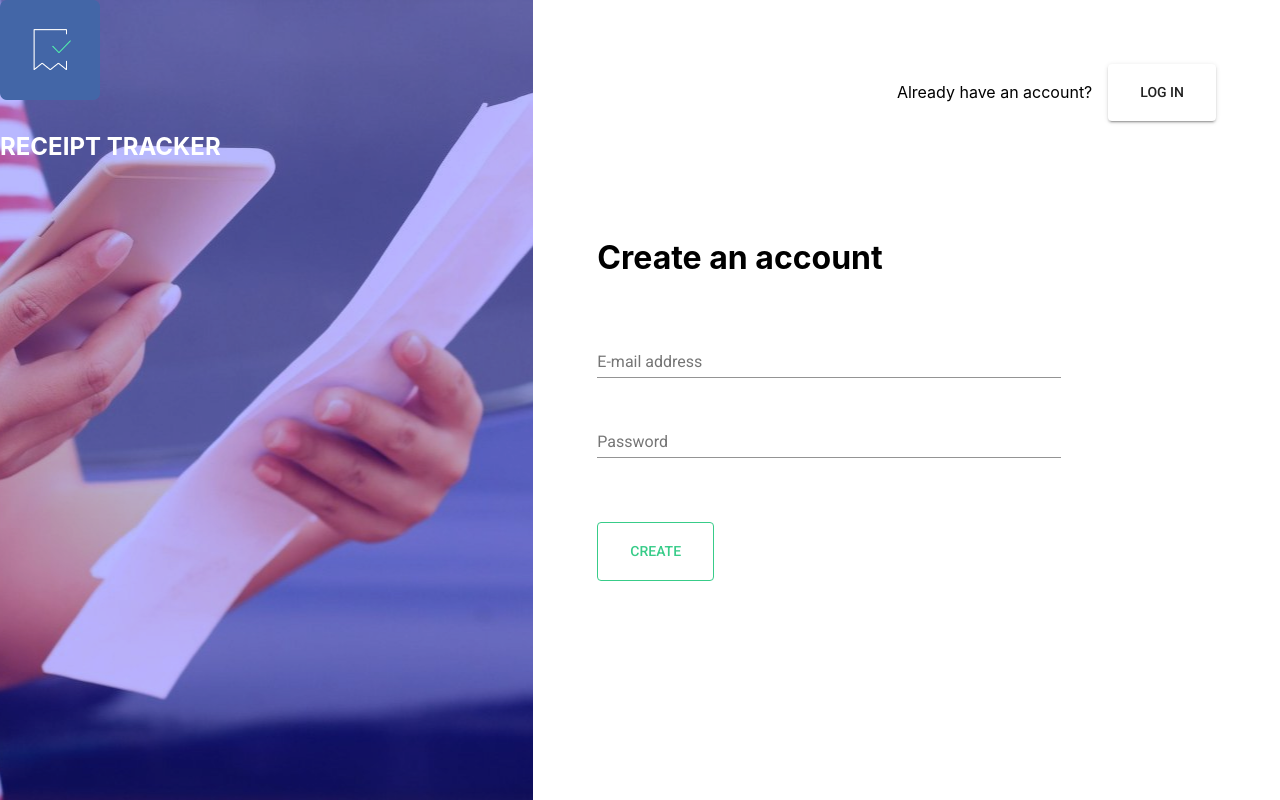
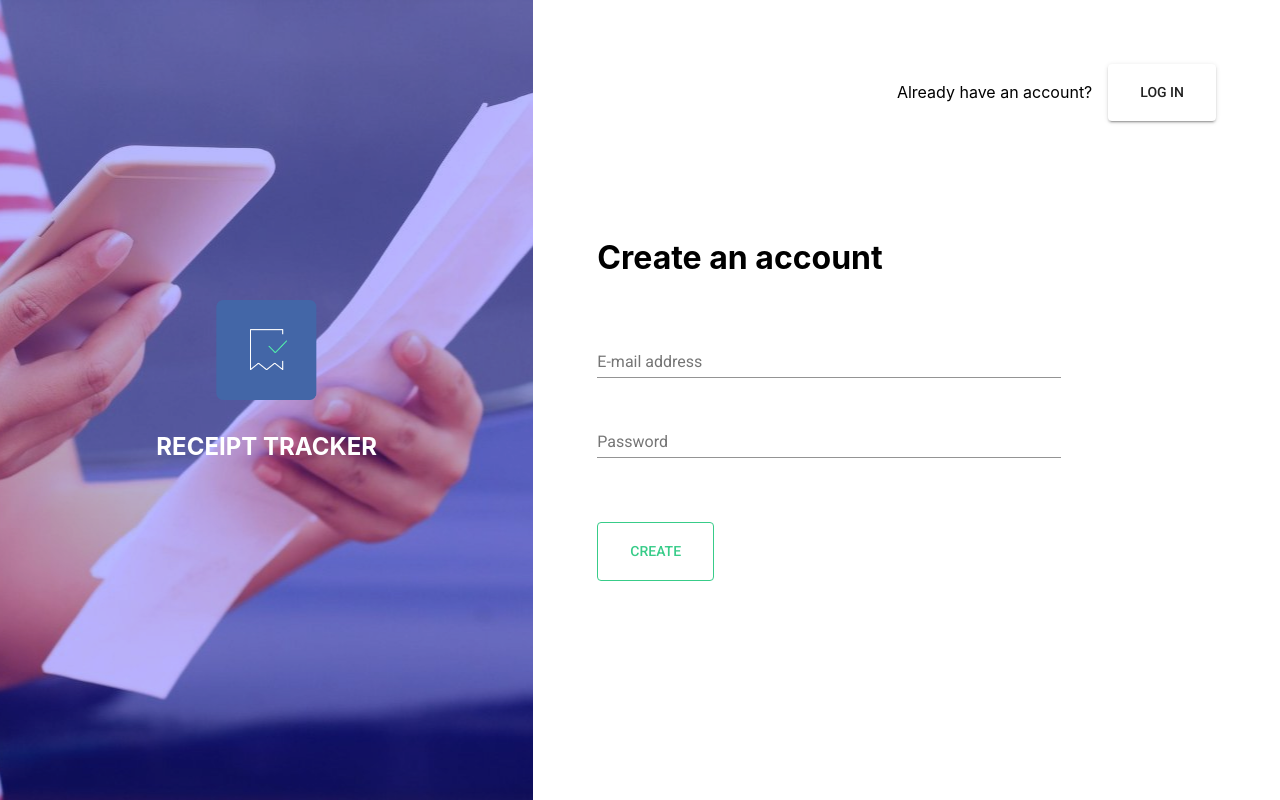
Before and after one commit to hatchways/team-bubblegum, a React (Create React App) app in the folder client/: page /signup in a window 1280 px wide. Built offline with nearby package versions, Linux system fonts and the light colour scheme.

Commit message:
Center logo

```diff
--- a/client/src/pages/Login.js
+++ b/client/src/pages/Login.js
@@ -3,7 +3,6 @@ import { TextField, Button, Grid } from '@material-ui/core';
 import { makeStyles } from '@material-ui/core/styles';
 import bgImage from '../assets/images/4c49d03df598d6822be307208f2333b1e9b42279.png';
 import logo from '../assets/images/logo.png';
-import { Redirect } from 'react-router-dom';
 
 import CustomizedSnackbars from '../components/Snackbar';
 
@@ -14,7 +13,8 @@ const useStyles = makeStyles(theme => ({
   imageContainer: {
     width: '100px',
     height: '100px',
-    marginBottom: '2rem'
+    marginBottom: '2rem',
+    margin: 'auto'
   },
   background: {
     backgroundImage: `url(${bgImage})`,
@@ -29,7 +29,8 @@ const useStyles = makeStyles(theme => ({
     opacity: '.28',
     display: 'flex',
     justifyContent: 'center',
-    alignItems: 'center'
+    alignItems: 'center',
+    position: 'relative'
   },
   logoOverlay: {
     position: 'absolute'
@@ -39,7 +40,11 @@ const useStyles = makeStyles(theme => ({
     height: '200px',
     fontSize: '1.5rem',
     fontWeight: 700,
-    color: '#FFF'
+    color: '#FFF',
+    position: 'absolute',
+    top: '50%',
+    left: '50%',
+    transform: 'translateX(-50%) translateY(-50%)'
   },
   logo: {
     maxHeight: '100%',
@@ -108,19 +113,11 @@ const LoginPage = () => {
     <Grid container className={classes.root}>
       <Grid item xs={false} sm={4} md={5} className={classes.background}>
         <div className={classes.overlay}></div>
-        {/* <div className={classes.logoArea}>
-          <div className={classes.imageContainer}>
-            <img src={logo} alt='' className={classes.logo} />
-          </div>
-          <div>RECEIPT TRACKER</div>
-        </div> */}
-      </Grid>
-      <Grid item xs={false} sm={4} md={5} className={classes.logoOverlay}>
         <div className={classes.logoArea}>
           <div className={classes.imageContainer}>
             <img src={logo} alt='' className={classes.logo} />
           </div>
-          <div>RECEIPT TRACKER</div>
+          <div style={{ textAlign: 'center' }}>RECEIPT TRACKER</div>
         </div>
       </Grid>
       <Grid container direction='column' xs={12} sm={8} md={7}>
--- a/client/src/pages/Signup.js
+++ b/client/src/pages/Signup.js
@@ -12,14 +12,16 @@ const useStyles = makeStyles(theme => ({
   imageContainer: {
     width: '100px',
     height: '100px',
-    marginBottom: '2rem'
+    marginBottom: '2rem',
+    margin: 'auto'
   },
   background: {
     backgroundImage: `url(${bgImage})`,
     backgroundRepeat: 'no-repeat',
     backgroundColor: theme.palette.grey[50],
     backgroundSize: 'cover',
-    backgroundPosition: 'center'
+    backgroundPosition: 'center',
+    position: 'relative'
   },
   overlay: {
     height: '100vh',
@@ -33,11 +35,15 @@ const useStyles = makeStyles(theme => ({
     position: 'absolute'
   },
   logoArea: {
-    width: '300px',
+    width: '100%',
     height: '200px',
     fontSize: '1.5rem',
     fontWeight: 700,
-    color: '#FFF'
+    color: '#FFF',
+    position: 'absolute',
+    top: '50%',
+    left: '50%',
+    transform: 'translateX(-50%) translateY(-50%)'
   },
   logo: {
     maxHeight: '100%',
@@ -105,19 +111,11 @@ const SignupPage = () => {
     <Grid container className={classes.root}>
       <Grid item xs={false} sm={4} md={5} className={classes.background}>
         <div className={classes.overlay}></div>
-        {/* <div className={classes.logoArea}>
-          <div className={classes.imageContainer}>
-            <img src={logo} alt='' className={classes.logo} />
-          </div>
-          <div>RECEIPT TRACKER</div>
-        </div> */}
-      </Grid>
-      <Grid item xs={false} sm={4} md={5} className={classes.logoOverlay}>
         <div className={classes.logoArea}>
           <div className={classes.imageContainer}>
             <img src={logo} alt='' className={classes.logo} />
           </div>
-          <div>RECEIPT TRACKER</div>
+          <div style={{ textAlign: 'center' }}>RECEIPT TRACKER</div>
         </div>
       </Grid>
       <Grid container direction='column' xs={12} sm={8} md={7}>
```
